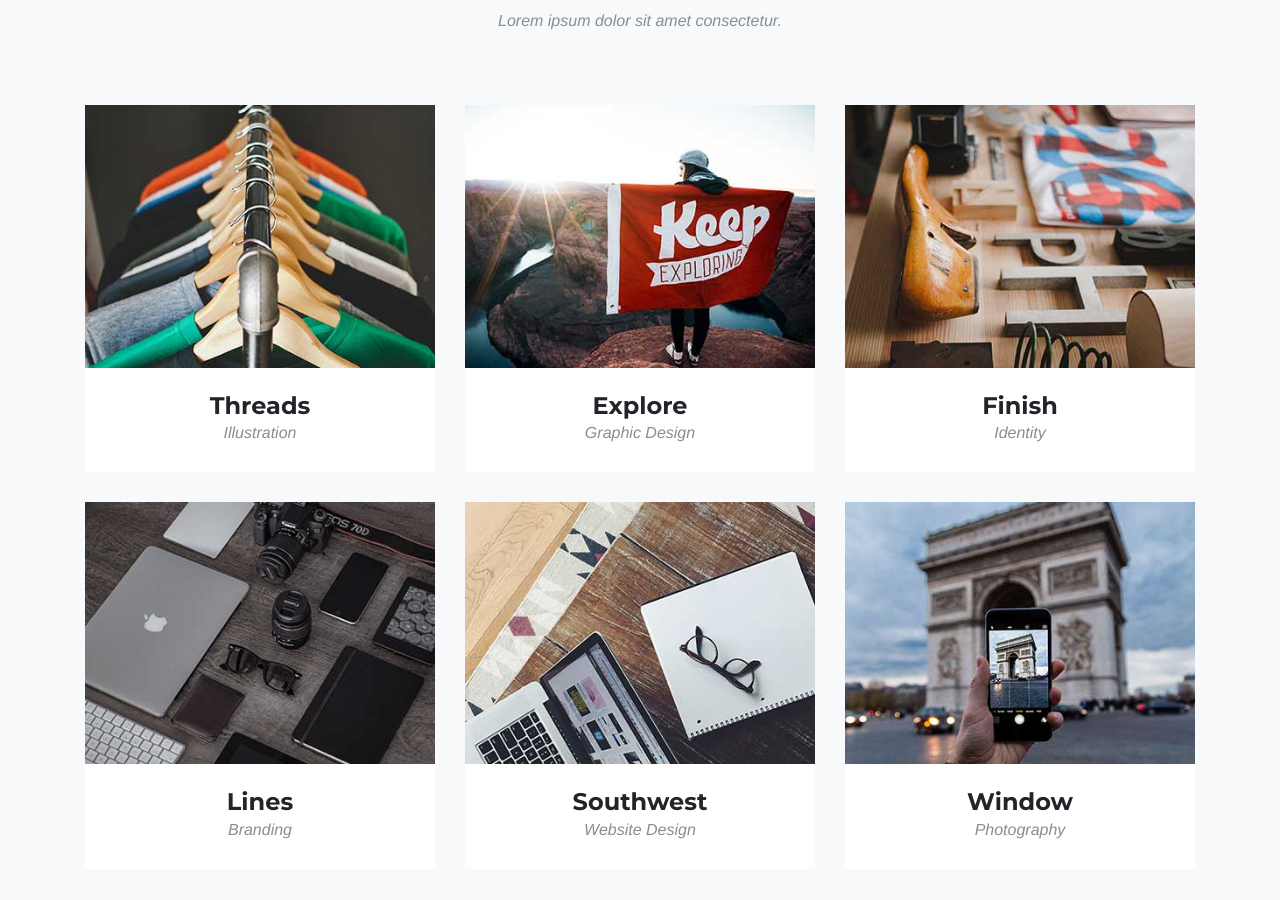
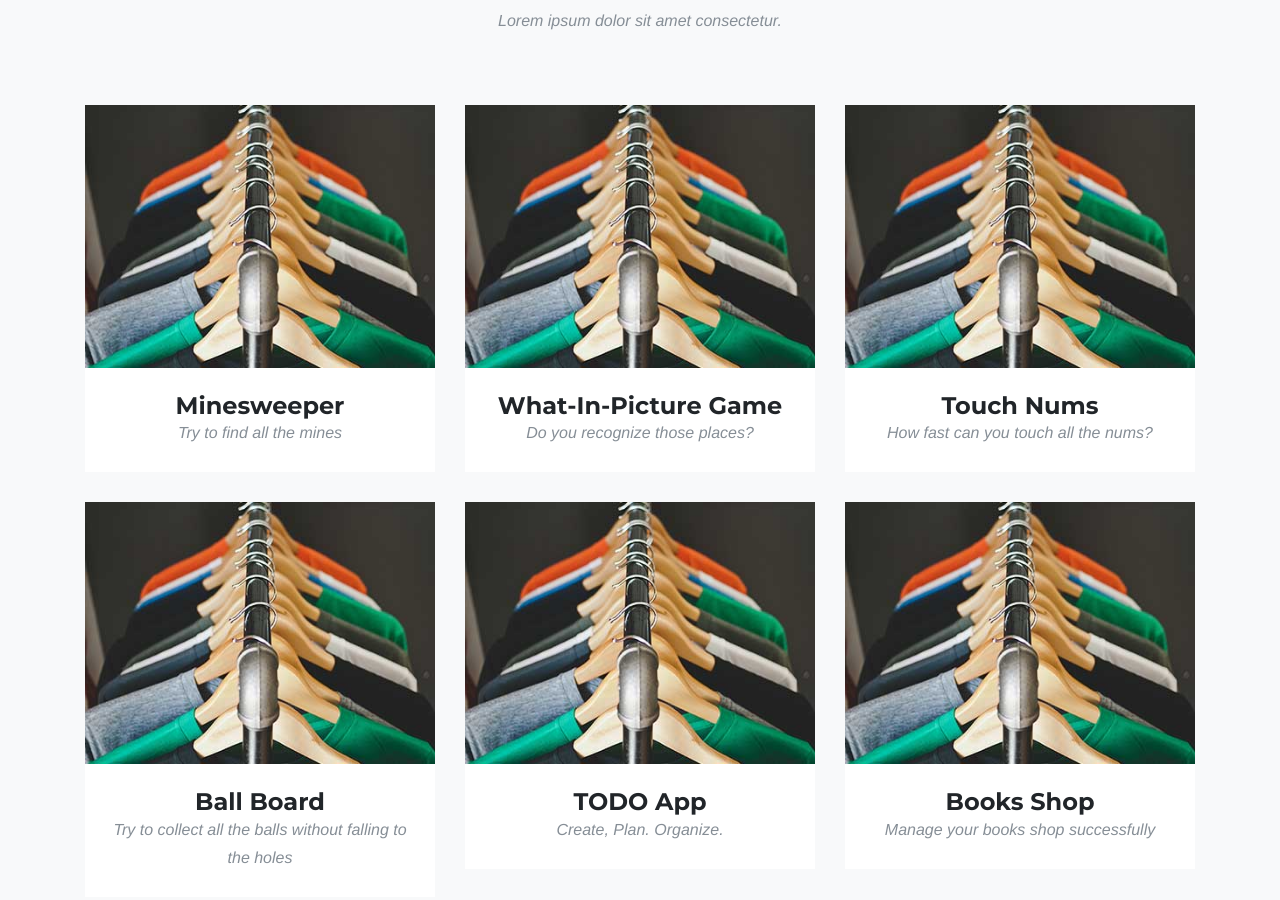
Before and after one commit to etigame/My-Portfolio, a plain HTML site: page index.html in a window 1280 px wide. Shown: the part 1715-2615 px from the top of the page. Drawn offline with Linux system fonts and the light colour scheme; a web font is replaced by a local one.

Commit message:
render model

```diff
--- a/index.html
+++ b/index.html
@@ -172,7 +172,7 @@
             </h3>
           </div>
         </div>
-        <div class="row">
+        <div class="grid-items row">
           <div class="col-md-4 col-sm-6 portfolio-item">
             <a
               class="portfolio-link"
--- a/js/controller.js
+++ b/js/controller.js
@@ -1 +1,37 @@
-console.log('Starting up')
+'use strict'
+
+$(document).ready(onInitPage)
+
+function onInitPage() {
+  renderProjs()
+}
+
+function renderProjs() {
+  var projs = getProjs()
+
+  var strHTMLs = projs.map(
+    (proj) => `<div class="col-md-4 col-sm-6 portfolio-item">
+        <a class="portfolio-link"
+          data-toggle="modal"
+          href="#portfolioModal1"
+        >
+          <div class="portfolio-hover">
+            <div class="portfolio-hover-content">
+              <i class="fa fa-plus fa-3x"></i>
+            </div>
+          </div>
+          <img
+            class="img-fluid"
+            src="img/portfolio/01-thumbnail.jpg"
+            alt=""
+          />
+        </a>
+        <div class="portfolio-caption">
+          <h4>${proj.name}</h4>
+          <p class="text-muted">${proj.title}</p>
+        </div>
+      </div>`
+  )
+
+  $('.grid-items').html(strHTMLs.join(''))
+}
--- a/js/proj-service.js
+++ b/js/proj-service.js
@@ -58,6 +58,10 @@ function _createProjs() {
     gProjs = projs
 }
 
+function getProjs() {
+    return gProjs
+}
+
 
 // function _createProj(vendor) {
 //     return {
```
